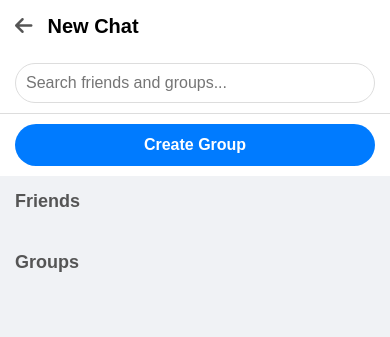
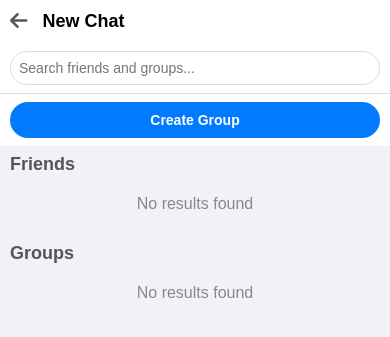
Before and after one commit to Hencheng2/fin, a Django app: template templates/start_chat.html in a window 390 px wide. Shown: the top 337 px of the page. Run offline with Django 3.2, Linux system fonts and the light colour scheme; the template is opened without the code that fills it, so the values that code supplies are empty.

Commit message:
Update start_chat.html

```diff
--- a/templates/start_chat.html
+++ b/templates/start_chat.html
@@ -86,10 +86,11 @@
         .list-section-container {
             overflow-y: auto;
             flex-grow: 1;
+            padding: 10px 15px;
         }
 
         .list-section {
-            padding: 15px;
+            margin-bottom: 20px;
         }
 
         .list-section-title {
@@ -126,6 +127,21 @@
             font-weight: bold;
             font-size: 16px;
         }
+
+        /* Responsive adjustments */
+        @media (max-width: 768px) {
+            .header .title { font-size: 18px; }
+            .search-bar { font-size: 14px; padding: 8px; }
+            .create-group-btn { font-size: 14px; padding: 10px; }
+            .list-item .name { font-size: 14px; }
+        }
+
+        @media (max-width: 480px) {
+            .header { padding: 10px; }
+            .search-bar-container, .create-group-btn-container, .list-section-container { padding: 8px 10px; }
+            .list-item { padding: 8px; }
+            .list-item .profile-pic { width: 40px; height: 40px; margin-right: 10px; }
+        }
     </style>
 </head>
 <body>
@@ -147,16 +163,12 @@
     <div class="list-section-container">
         <div class="list-section">
             <div class="list-section-title">Friends</div>
-            <div id="friends-list">
-                <!-- Friends will be dynamically populated here -->
-            </div>
+            <div id="friends-list"></div>
         </div>
 
         <div class="list-section">
             <div class="list-section-title">Groups</div>
-            <div id="groups-list">
-                <!-- Groups will be dynamically populated here -->
-            </div>
+            <div id="groups-list"></div>
         </div>
     </div>
 
@@ -166,10 +178,42 @@
             const friendsListContainer = document.getElementById('friends-list');
             const groupsListContainer = document.getElementById('groups-list');
 
-            // --- Function to render list items ---
+            // Fetch friends from backend API
+            async function fetchFriends() {
+                try {
+                    const response = await fetch('/api/friends'); // Replace with your backend endpoint
+                    const data = await response.json();
+                    return data.friends || [];
+                } catch (error) {
+                    console.error('Error fetching friends:', error);
+                    return [];
+                }
+            }
+
+            // Fetch groups from backend API
+            async function fetchGroups() {
+                try {
+                    const response = await fetch('/api/groups'); // Replace with your backend endpoint
+                    const data = await response.json();
+                    return data.groups || [];
+                } catch (error) {
+                    console.error('Error fetching groups:', error);
+                    return [];
+                }
+            }
+
             function renderList(container, data, isGroup) {
                 container.innerHTML = '';
-                if (!data) return;
+
+                if (!data.length) {
+                    const noResult = document.createElement('div');
+                    noResult.textContent = 'No results found';
+                    noResult.style.color = '#888';
+                    noResult.style.textAlign = 'center';
+                    noResult.style.padding = '10px';
+                    container.appendChild(noResult);
+                    return;
+                }
 
                 data.forEach(item => {
                     const listItem = document.createElement('div');
@@ -177,14 +221,14 @@
 
                     const profilePic = document.createElement('img');
                     profilePic.className = 'profile-pic';
-                    profilePic.src = '';
+                    profilePic.src = item.avatar || 'https://via.placeholder.com/45';
 
                     const nameSpan = document.createElement('span');
                     nameSpan.className = 'name';
+                    nameSpan.textContent = item.name || 'Unknown';
 
                     listItem.appendChild(profilePic);
                     listItem.appendChild(nameSpan);
-
                     container.appendChild(listItem);
 
                     listItem.addEventListener('click', () => {
@@ -193,18 +237,26 @@
                 });
             }
 
-            // --- Search functionality ---
-            searchInput.addEventListener('input', (e) => {
-                const query = e.target.value.toLowerCase();
-            });
+            async function initialize() {
+                const [friendsData, groupsData] = await Promise.all([fetchFriends(), fetchGroups()]);
+                renderList(friendsListContainer, friendsData, false);
+                renderList(groupsListContainer, groupsData, true);
 
-            // --- Button functionality ---
+                // Live search
+                searchInput.addEventListener('input', (e) => {
+                    const query = e.target.value.toLowerCase();
+                    const filteredFriends = friendsData.filter(f => f.name.toLowerCase().includes(query));
+                    const filteredGroups = groupsData.filter(g => g.name.toLowerCase().includes(query));
+                    renderList(friendsListContainer, filteredFriends, false);
+                    renderList(groupsListContainer, filteredGroups, true);
+                });
+            }
+
             document.getElementById('create-group-btn').addEventListener('click', () => {
                 window.location.href = 'create_group.html';
             });
 
-            renderList(friendsListContainer, [], false);
-            renderList(groupsListContainer, [], true);
+            initialize();
         });
     </script>
 </body>
```
